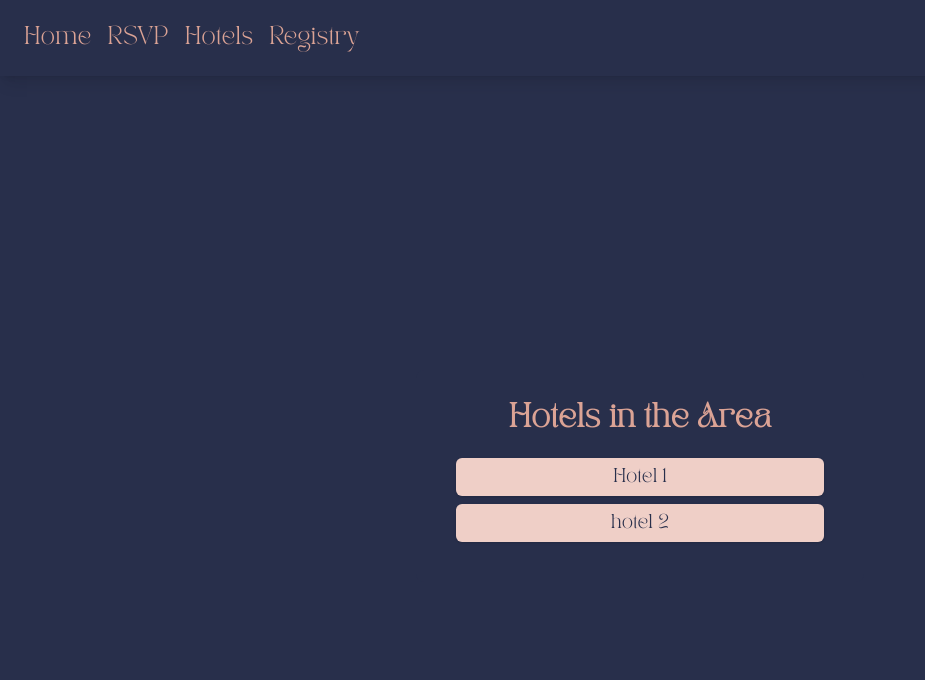
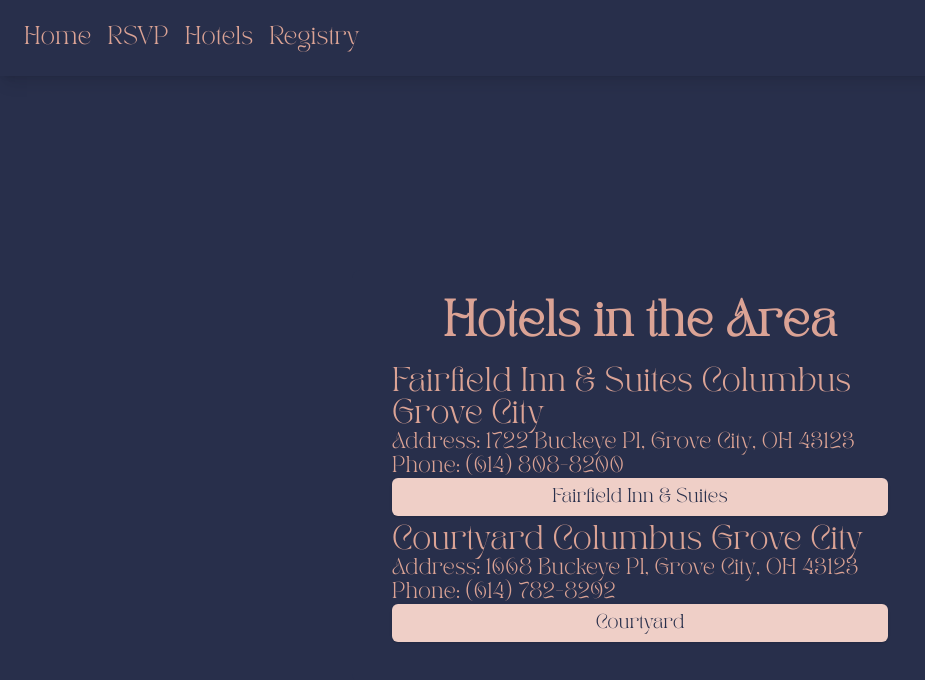
Before and after one commit to Benderg13/emma-and-grant-wedding-site, a Next.js app in the folder website/: page /hotels in a window 1280 px wide. Shown: the top 680 px of the page, without its empty margins (0-925 px from the left). Built offline with nearby package versions, Linux system fonts and the light colour scheme.

Commit message:
added some hotel info, updated RSVP to be Attending instead of party

```diff
--- a/website/src/app/hotels/page.tsx
+++ b/website/src/app/hotels/page.tsx
@@ -3,23 +3,29 @@
     return(
         <main>
             <div className='min-h-screen flex items-center justify-center '>
-                <div className="bg-navy-blue p-8 rounded-lg max-w-md w-full">
-                <h1 className="text-2xl font-bold mb-6 text-center ">Hotels in the Area</h1>
+                <div className="bg-navy-blue p-8 rounded-lg max-w-xl w-full">
+                <h1 className="text-4xl font-bold mb-6 text-center ">Hotels in the Area</h1>
                 <ul>
                     <li className="m-2">
-                    <a href="" target="_blank">
+                        <h2 className="text-2xl">Fairfield Inn & Suites Columbus Grove City</h2>
+                        <p>Address: 1722 Buckeye Pl, Grove City, OH 43123</p>
+                        <p>Phone: (614) 808-8200</p>
+                    <a href="https://www.marriott.com/en-us/hotels/cmhfg-fairfield-inn-and-suites-columbus-grove-city/overview/?scid=f2ae0541-1279-4f24-b197-a979c79310b0" target="_blank">
                     <button
                         type="button"
                         className="hover:bg-white bg-lighter-pink w-full py-2 px-4 border border-transparent rounded-md shadow-sm text-sm font-medium text-navy-blue">
-                        Hotel 1
+                        Fairfield Inn & Suites
                     </button></a>
                     </li>
                     <li className="m-2">
-                    <a href="" target="_blank">
+                        <h2 className="text-2xl">Courtyard Columbus Grove City</h2>
+                        <p>Address: 1668 Buckeye Pl, Grove City, OH 43123</p>
+                        <p>Phone: (614) 782-8292</p>
+                    <a href="https://www.marriott.com/en-us/hotels/cmhcg-courtyard-columbus-grove-city/overview/?scid=f2ae0541-1279-4f24-b197-a979c79310b0" target="_blank">
                     <button
                         type="button"
                         className="hover:bg-white bg-lighter-pink w-full py-2 px-4 border border-transparent rounded-md shadow-sm text-sm font-medium text-navy-blue">
-                        hotel 2
+                        Courtyard
                     </button></a>
                     </li>
                 </ul>
--- a/website/src/app/registry/page.tsx
+++ b/website/src/app/registry/page.tsx
@@ -5,7 +5,7 @@
         <main>
             <div className='min-h-screen flex items-center justify-center '>
                 <div className="bg-navy-blue p-8 rounded-lg max-w-md w-full">
-                <h1 className="text-2xl font-bold mb-6 text-center ">Registry</h1>
+                <h1 className="text-4xl font-bold mb-6 text-center ">Registry</h1>
                 <ul>
                     <li className="m-2">
                     <a href="https://www.amazon.com/wedding/registry/1AOXE3YE8RW04" target="_blank">
--- a/website/src/app/rsvp/page.tsx
+++ b/website/src/app/rsvp/page.tsx
@@ -71,7 +71,7 @@
         <main>
             <div className='min-h-screen flex items-center justify-center '>
                 <div className="bg-navy-blue p-8 rounded-lg max-w-md w-full">
-                <h1 className="text-2xl font-bold mb-6 text-center ">RSVP</h1>
+                <h1 className="text-4xl font-bold mb-6 text-center ">RSVP</h1>
                     {errorMessage && (
                         <p className="mb-4 p-3 bg-red-100 border border-red-400 text-red-700 rounded-md text-center">
                             {errorMessage}
@@ -102,7 +102,7 @@
                             className="mt-1 block w-full px-3 py-2 border border-gray-300 rounded-md shadow-sm focus:outline-none focus:ring-navy-blue focus:border-navy-blue sm:text-sm"/>
                     </div>
                     <div>
-                        <label>Others in your party?</label>
+                        <label>Total Number Attending?</label>
                         <input
                             required
                             type="number"
```
